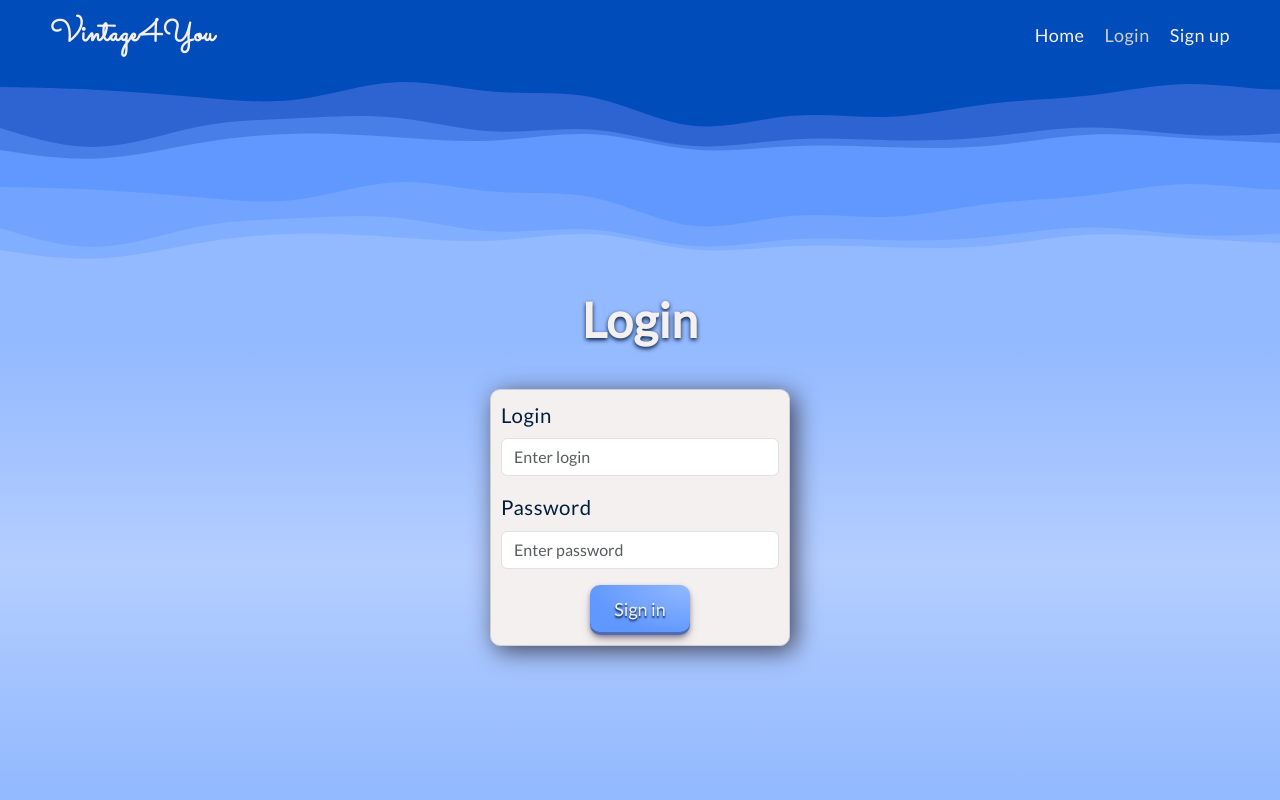
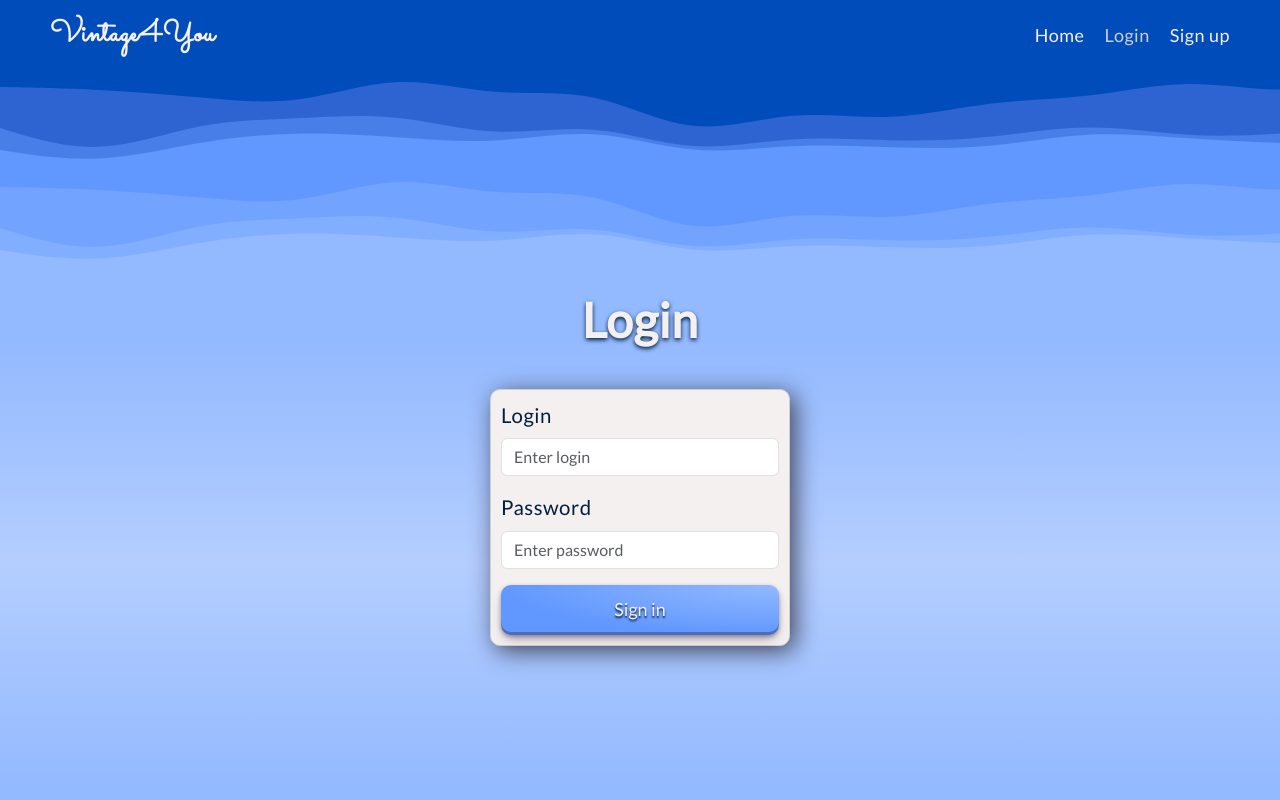
Before and after one commit to karollion/Vintage4You, a React (Create React App) app in the folder client/: page /login in a window 1280 px wide. Shown: the top 800 px of the page. Built offline with nearby package versions, Linux system fonts and the light colour scheme; no server answers.

Commit message:
Change buttons widtch

```diff
--- a/client/src/components/features/AdCard/AdCard.module.scss
+++ b/client/src/components/features/AdCard/AdCard.module.scss
@@ -73,6 +73,10 @@
       width: 100%;
       display: flex;
       justify-content: center;
+
+      button {
+        width: 100%;
+      }
     }
   }
 }
--- a/client/src/components/pages/Login/Login.module.scss
+++ b/client/src/components/pages/Login/Login.module.scss
@@ -25,6 +25,10 @@
       width: 100%;
       display: flex;
       justify-content: center;
+
+      button {
+        width: 100%;
+      }
     }
   }
 
--- a/client/src/components/pages/SignUp/SignUp.module.scss
+++ b/client/src/components/pages/SignUp/SignUp.module.scss
@@ -25,6 +25,10 @@
       width: 100%;
       display: flex;
       justify-content: center;
+
+      button {
+        width: 100%;
+      }
     }
   }
 
```
